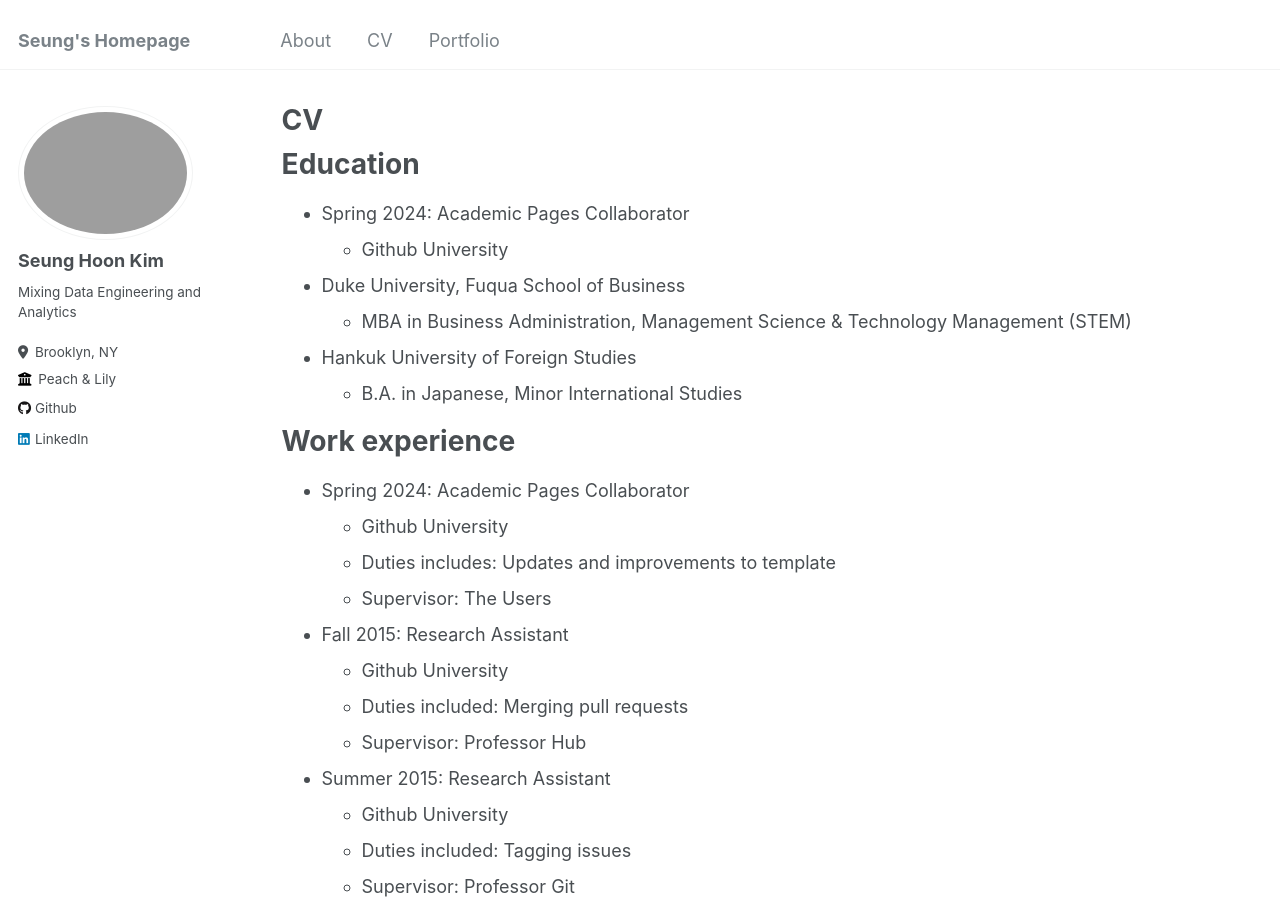
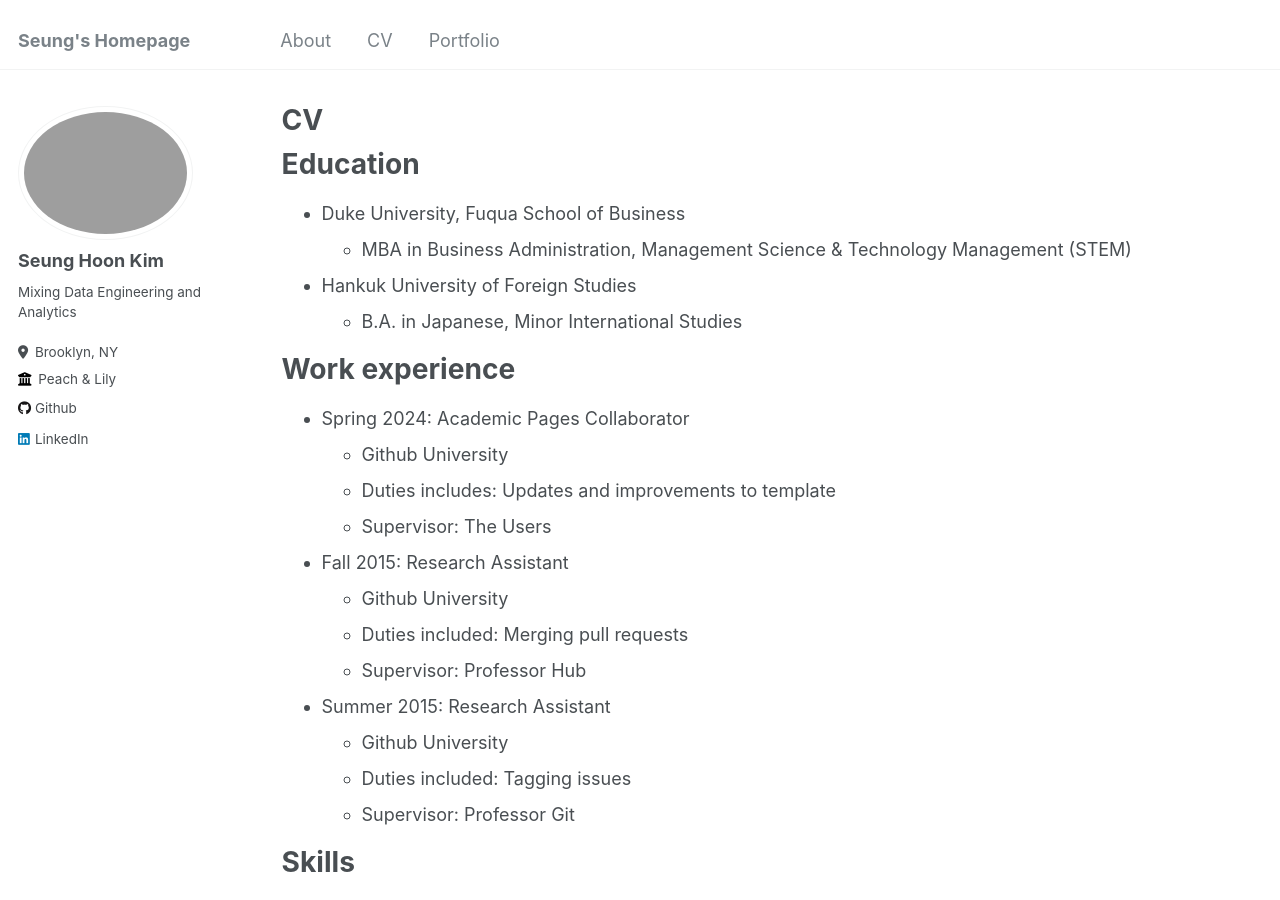
Before and after one commit to seunghoonkim1/seunghoonkim1.github.io, a Jekyll site: the page built from _pages/cv.md, in a window 1280 px wide and 900 px high. Built offline with Jekyll 4.4.1, drawn with Linux system fonts in a browser that asks for light colours.

Commit message:
Update cv.md

```diff
--- a/_pages/cv.md
+++ b/_pages/cv.md
@@ -11,8 +11,6 @@ redirect_from:
 
 Education
 ======
-* Spring 2024: Academic Pages Collaborator
-  * Github University
 * Duke University, Fuqua School of Business
   * MBA in Business Administration, Management Science & Technology Management (STEM)
 
```
